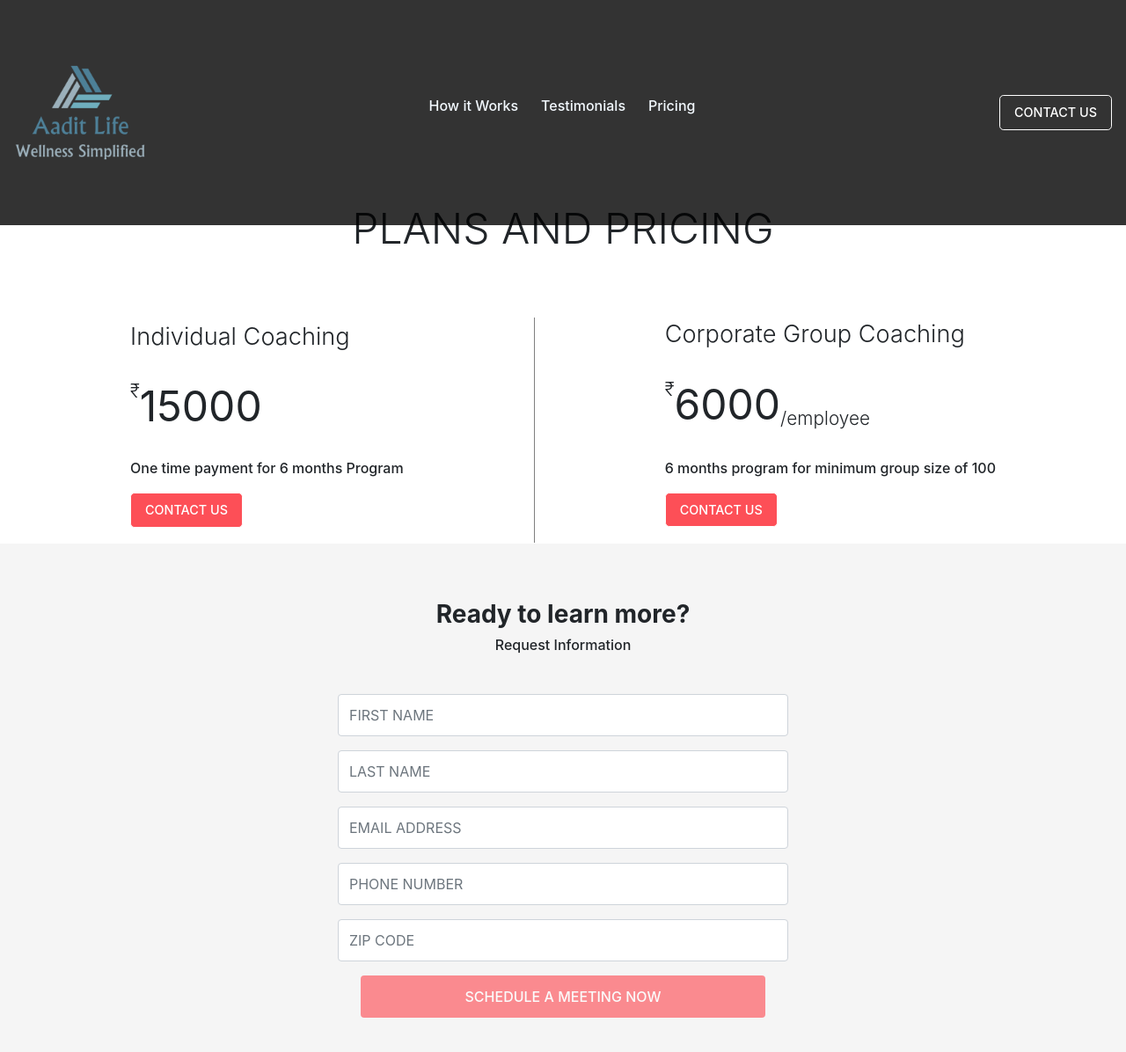
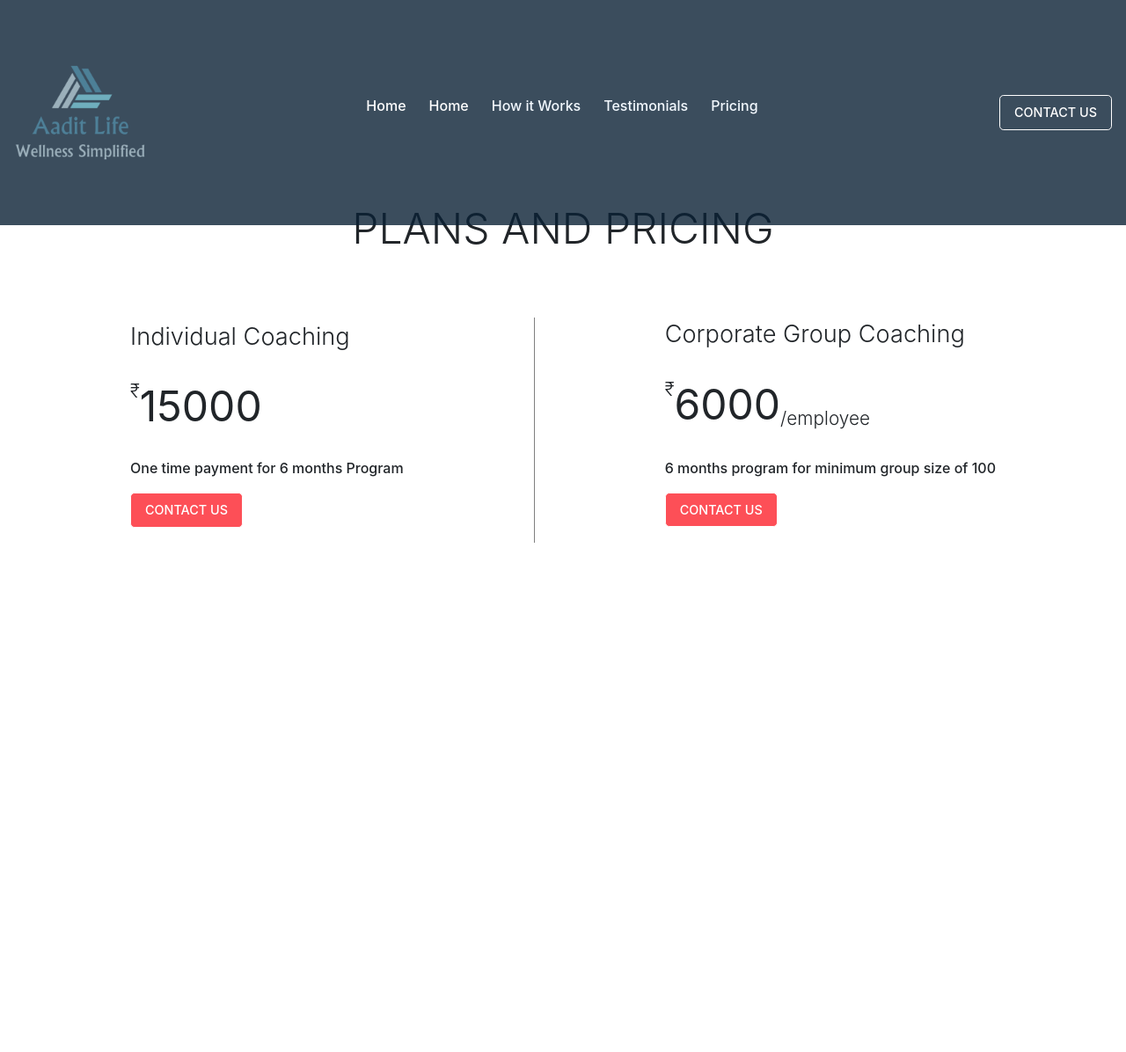
Before and after one commit to karunaBhardwaj/aaditlifewebsite, an Angular app: page /pricing in a window 1280 px wide. Shown: the top 1196 px of the page at 88% size. After the commit the page ends 800 px from the top, so only its background shows below. Built offline with nearby package versions, Linux system fonts and the light colour scheme.

Commit message:
HTML and CSS changes to Pricing page

```diff
--- a/src/app/pricing/pricing.component.html
+++ b/src/app/pricing/pricing.component.html
@@ -1,9 +1,15 @@
 <div class="nav-sec">
   <nav class="navbar  navbar-dark fixed-top">
       <a class="navbar-brand" href="/home">
-          <img src="../../../assets/MediumSquareLogo.png" width="150" height="150" alt="">
+          <img src="../../../assets/MediumSquareLogo.png" width="120" height="120" alt="">
       </a>
       <ul>
+      <li class="nav-item">
+              <a style="color: white; font-weight: 500" class="btn btn-link" href="../">Home</a>
+          </li>
+      <li class="nav-item">
+                <a style="color: white; font-weight: 500" class="btn btn-link" href="../">Home</a>
+          </li>
       <li class="nav-item">
           <a style="color: aliceblue; font-weight: 500;" class="btn btn-link" href="/working">How it Works</a>
       </li>
@@ -45,205 +51,3 @@
   </div>
 
 </div>
-<!--
-<div class="section-3">
-  <p style="font-size: 1.1rem;">Sales tax may apply for corporates</p>
-  <a href="/pricing" style="color:#FD4F57; border-color: white; font-weight: 500; font-size: 0.9em; background-color: white;"  class="btn nav-btn btn-lg">SEE CAD PRICING HERE</a>
-</div>
-
-  <p style="font-size: 2rem; font-weight: 300; text-align: center; padding-top: 5%;">Premium Add-Ons</p>
-<div class="section-4" >
-    <div class="sec4-flex" >
-      <p style="font-size: 1.5rem">ChowNow Discover</p>
-      <p style="font-size: 1.1rem; word-wrap: break-word">Attract new customers by featuring your restaurant in the top-rated ChowNow app and website. Never pay for repeat orders again. Get in touch for details.</p>
-      <a style="color:#FD4F57; font-weight: 500; font-size: 0.8rem;" class="btn btn-link" href="/pricing">GET DETAILS</a>
-    </div>
-
-    <div class="divider"></div>
-
-    <div class="sec4-flex">
-      <p style="font-size: 1.5rem">Branded Mobile Apps</p>
-      <p style="font-size: 1.1rem; ">Keep up with the competition with custom-built iPhone and Android apps that are branded to your business. Get in touch for details.</p>
-      <a style="color:#FD4F57; font-weight: 500; font-size: 0.8rem;" class="btn btn-link" href="/pricing">GET DETAILS</a>
-    </div>
-</div>
-
-
-<div class="section-5">
-  <p>CREDIT CARD PROCESSING FEES</p>
-  <p>VISA, MASTERCARD, DISCOVER: 10 CENTS + 2.8% PER TRANSACTION • AMERICAN EXPRESS: 15 CENTS + 3.5% PER TRANSACTION</p>
-</div>
-
-<div class="section-6">
-  <p style="font-size: 2rem; font-weight: 300; padding-bottom: 2%;">What You Get With ChowNow Direct</p>
-  <div class="sec6-flex">
-    <div class="col">
-      <img style="padding-bottom: 6%;" src="../../assets/icon/pricing-unlimited-orders.svg">
-      <p style="padding-bottom: 2%;  width: 50%; font-size: 0.8rem; font-weight: 500">UNLIMITED COMMISSION-FREE ORDERS</p>
-    </div>
-    <div class="col">
-      <img style="padding-bottom: 6%;" src="../../assets/icon/pricing-website-ordering.svg">
-      <p style="padding-bottom: 2%; width: 40%; font-size: 0.8rem; font-weight: 500">WEBSITE ORDERING</p>
-    </div>
-    <div class="col">
-      <img style="padding-bottom: 6%;" src="../../assets/icon/pricing-social-ordering.svg">
-      <p style="padding-bottom: 2%; width: 40%; font-size: 0.8rem; font-weight: 500">SOCIAL ORDERING</p>
-    </div>
-  </div>
-
-  <div class="sec6-flex">
-    <div class="col">
-      <img style="padding-bottom: 6%;" src="../../assets/icon/features-management-tools.svg">
-      <p style="padding-bottom: 2%;  width: 40%; font-size: 0.8rem; font-weight: 500">MANAGEMENT TOOLS</p>
-    </div>
-    <div class="col">
-      <img style="padding-bottom: 6%;" src="../../assets/icon/pricing-menu-upload.svg">
-      <p style="padding-bottom: 2%;  width: 40%; font-size: 0.8rem; font-weight: 500">MENU UPLOAD</p>
-    </div>
-    <div class="col">
-      <img style="padding-bottom: 6%;" src="../../assets/icon/pricing-chownow-tablet.svg">
-      <p style="padding-bottom: 2%;  width: 40%; font-size: 0.8rem; font-weight: 500">1 WI-FI ENABLED CHOWNOW TABLET</p>
-    </div>
-  </div>
-
-  <div class="sec6-flex">
-    <div class="col">
-      <img style="padding-bottom: 6%;" src="../../assets/icon/pricing-chownow-dashboard.svg">
-      <p style="padding-bottom: 2%;  width: 45%; font-size: 0.8rem; font-weight: 500">UNLIMITED CHOWNOW DASHBOARD ACCESS</p>
-    </div>
-    <div class="col">
-      <img style="padding-bottom: 6%;" src="../../assets/icon/pricing-marketing-launch-package.svg">
-      <p style="padding-bottom: 2%;  width: 45%; font-size: 0.8rem; font-weight: 500">1 CHOWNOW MARKETING LAUNCH PACKAGE</p>
-    </div>
-    <div class="col">
-      <img style="padding-bottom: 6%;" src="../../assets/icon/dedicated-onboarding.svg">
-      <p style="padding-bottom: 2%;  width: 40%; font-size: 0.8rem; font-weight: 500">DEDICATED ACCOUNT ONBOARDING</p>
-    </div>
-  </div>
-
-  <div class="sec6-flex">
-    <div class="col">
-      <img style="padding-bottom: 6%;" src="../../assets/icon/pricing-one-on-one-training.svg">
-      <p style="padding-bottom: 2%; width: 40%; font-size: 0.8rem; font-weight: 500">COMPREHENSIVE TRAINING MATERIALS</p>
-    </div>
-    <div class="col">
-      <img style="padding-bottom: 6%;" src="../../assets/icon/pricing-marketing-services.svg">
-      <p style="padding-bottom: 2%;  width: 40%; font-size: 0.8rem; font-weight: 500">ONGOING MARKETING STRATEGY</p>
-    </div>
-    <div class="col">
-      <img style="padding-bottom: 6%;" src="../../assets/icon/pricing-customer-support.svg">
-      <p style="padding-bottom: 2%;  width: 40%; font-size: 0.8rem; font-weight: 500">24/7 SUPPORT</p>
-    </div>
-  </div>
-</div>
-
-
-<div class="section-7">
-  <p style="font-size: 2rem; font-weight: 300">Add-Ons</p>
-  <div class="sec7-flex">
-      <div class="col" style="padding-right: 10%;">
-          <h6 style="font-size: 2rem; font-weight: 400">Wireless Data Connection</h6>
-          <p>No Wi-Fi? Lease an LTE-enabled ChowNow Tablet.</p>
-        </div>
-        <div class="col">
-          <p style="font-size: 3rem; align-content: center; padding-bottom: 2%;"><sup>$</sup>20<sub>/mo</sub></p>
-        </div>
-  </div>
-
-  <div class="divider"></div>
-
-  <div class="sec7-flex">
-      <div class="col" style="padding-right: 10%;">
-          <h6 style="font-size: 2rem; font-weight: 400">Restaurant Website</h6>
-          <p>Need a website? We can help.</p>
-        </div>
-        <div class="col">
-          <p style="font-size: 3rem; align-content: center; padding-bottom: 2%;"><sup>$</sup>14<sub>/mo</sub></p>
-        </div>
-  </div>
-
-  <div class="divider"></div>
-
-  <div class="sec7-flex">
-      <div class="col" style="padding-right: 10%;">
-          <h6 style="font-size: 2rem; font-weight: 400">Wireless Receipt Printer</h6>
-          <p>Need a printer? Lease a SM-T300I.</p>
-        </div>
-        <div class="col">
-          <p style="font-size: 3rem; align-content: center; padding-bottom: 2%;"><sup>$</sup>29<sub>/mo</sub></p>
-        </div>
-  </div>
-</div>
--->
-<div class="section-8">
-    <h3 align="center" style="font-weight: bolder">Ready to learn more?</h3>
-    <h6 align="center">Request Information</h6>
-    <div class="demo-form">
-      <form (ngSubmit)="myForm.valid && onSubmit(myForm.value)" [formGroup]="myForm" >
-        <div class="form-group">
-          <input id="firstname" style="height: 3rem;" name="firstname" class="form-control" type="text" required minlength="4" formControlName="firstname" placeholder="FIRST NAME"/>
-          <div class="validation-errors">
-            <ng-container *ngFor="let validation of validation_messages.firstname" >
-            <div class="error-message" *ngIf="myForm.get('firstname').hasError(validation.type) && (myForm.get('firstname').touched)">
-                {{ validation.message }}
-            </div>
-            </ng-container>
-          </div>
-        </div>
-
-
-        <div class="form-group">
-          <input id="lastname" style="height: 3rem;" name="lastname" class="form-control" required type="text" formControlName="lastname" placeholder="LAST NAME"/>
-          <div class="validation-errors">
-            <ng-container *ngFor="let validation of validation_messages.lastname" >
-            <div class="error-message" *ngIf="myForm.get('lastname').hasError(validation.type) && (myForm.get('lastname').touched)">
-                {{ validation.message }}
-            </div>
-            </ng-container>
-          </div>
-        </div>
-
-
-        <div class="form-group">
-          <input id="email" style="height: 3rem;" name="email" class="form-control" required type="email" formControlName="email" placeholder="EMAIL ADDRESS"/>
-          <div class="validation-errors">
-            <ng-container *ngFor="let validation of validation_messages.email" >
-            <div class="error-message" *ngIf="myForm.get('email').hasError(validation.type) && (myForm.get('email').touched)">
-                {{ validation.message }}
-            </div>
-            </ng-container>
-          </div>
-        </div>
-
-
-        <div class="form-group">
-          <input id="phonenumber" style="height: 3rem;" name="phonenumber" class="form-control" required type="tel" formControlName="phonenumber" placeholder="PHONE NUMBER"/>
-          <div class="validation-errors">
-            <ng-container *ngFor="let validation of validation_messages.phonenumber" >
-            <div class="error-message" *ngIf="myForm.get('phonenumber').hasError(validation.type) && (myForm.get('phonenumber').touched)">
-                {{ validation.message }}
-            </div>
-            </ng-container>
-          </div>
-        </div>
-
-
-        <div class="form-group">
-          <input id="zipcode" style="height: 3rem;" name="zipcode" class="form-control" required type="tel" pattern="[0-9]{6}" formControlName="zipcode" placeholder="ZIP CODE"/>
-          <div class="validation-errors">
-            <ng-container *ngFor="let validation of validation_messages.zipcode" >
-            <div class="error-message" *ngIf="myForm.get('zipcode').hasError(validation.type) && (myForm.get('zipcode').touched)">
-                {{ validation.message }}
-            </div>
-            </ng-container>
-          </div>
-        </div>
-
-
-        <div class="form-group">
-          <button style="color: white; height: 3rem; font-size: 1rem; font-weight: 500;" class=" demo-btn btn" [disabled]="myForm.pristine || myForm.invalid">SCHEDULE A MEETING NOW</button>
-        </div>
-      </form>
-    </div>
-
-</div>
--- a/src/app/pricing/pricing.component.scss
+++ b/src/app/pricing/pricing.component.scss
@@ -147,7 +147,7 @@ sub {
 }
 
 .fixed-top {
-    background: black;
+    background: #0B2135;
     opacity: 0.8;
 
     @media only screen and (max-width: 1366px) {
```
